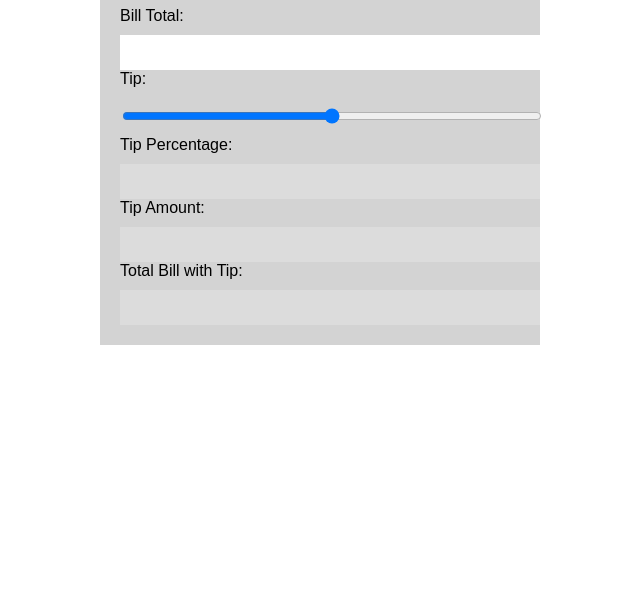
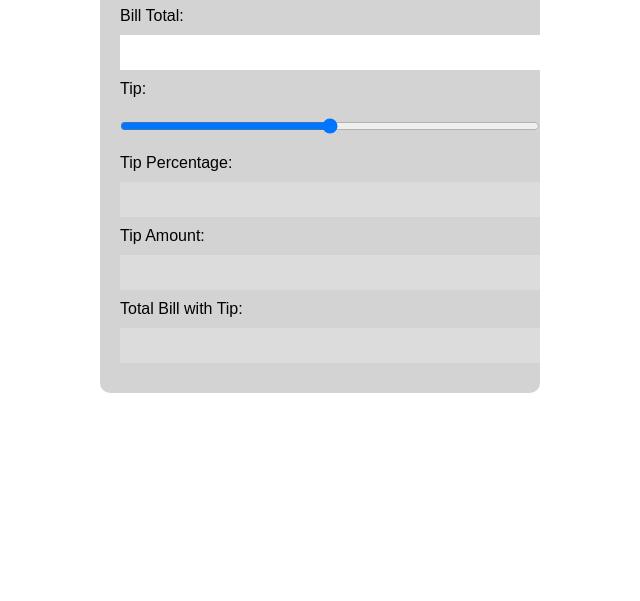
Before and after one commit to sophiamrobles/ITMD441-Lab3, a plain HTML site: page index.html in a window 1280 px wide. Shown: the part 199-800 px from the top of the page, without its empty margins (320-960 px from the left). Drawn offline with Linux system fonts and the light colour scheme.

Commit message:
remove redundancy and fix margins

```diff
--- a/styles.css
+++ b/styles.css
@@ -9,6 +9,7 @@ body{
     background-color: lightgray;
     padding:20px;
     border: 5px;
+    border-radius: 10px;
     width: 400px;
     margin: 50px auto;
     /* width? border-radius*/
@@ -24,8 +25,8 @@ label{
 input {
     width: 100%;
     padding: 10px;
-    border: 1px;
-    border-color: black;
+    border: 1px black;
+    margin: 0 10px 10px 0;
 }
 input[type="range"] {
     display: block;
```
